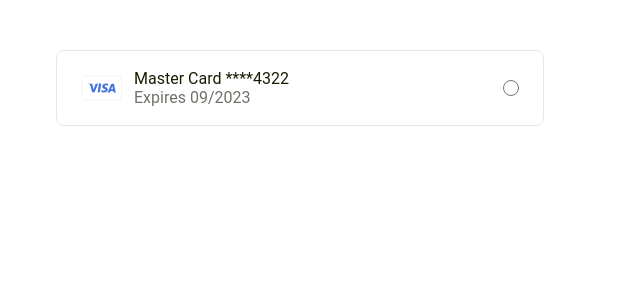
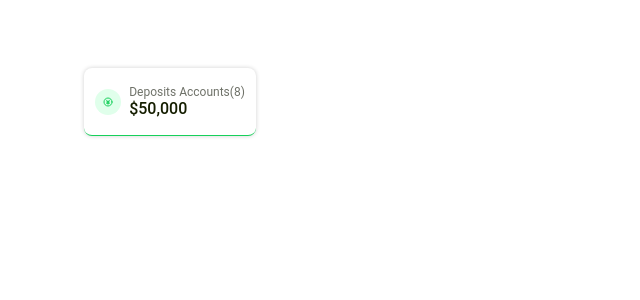
Before and after one commit to c-kiplimo/statement_ui, a Next.js app: page /statement/dev in a window 1280 px wide. Shown: the top 300 px of the page, without its empty margins (0-640 px from the left). Built offline with nearby package versions, Linux system fonts and the light colour scheme.

Commit message:
solved merge conflict

```diff
--- a/src/app/statement/dev/page.tsx
+++ b/src/app/statement/dev/page.tsx
@@ -1,8 +1,11 @@
 "use client";
 import React, { Fragment, useState } from "react";
 import withContainer from "../../../components/molecules/shared/statement-core/statement.container.hoc";
-import SelectionCard from "@/src/components/widgets/card-info/card-info-radio";
-import RadioButton from "@/src/components/atoms/radio/radioButton";
+import AccountsBalanceOverview from "@/src/components/widgets/accounts-balance-summary/accounts.balance.overview";
+
+const svg=(<svg width="10" height="10" viewBox="0 0 10 10" fill="none" xmlns="http://www.w3.org/2000/svg">
+<path d="M3.66667 3.22222L5 5.44444M5 5.44444L6.33333 3.22222M5 5.44444V7.22222M3.66667 5H6.33333M3.66667 6.33333H6.33333M9 5C9 5.52529 8.89654 6.04543 8.69552 6.53073C8.4945 7.01604 8.19986 7.45699 7.82843 7.82843C7.45699 8.19986 7.01604 8.4945 6.53073 8.69552C6.04543 8.89654 5.52529 9 5 9C4.47471 9 3.95457 8.89654 3.46927 8.69552C2.98396 8.4945 2.54301 8.19986 2.17157 7.82843C1.80014 7.45699 1.5055 7.01604 1.30448 6.53073C1.10346 6.04543 1 5.52529 1 5C1 3.93913 1.42143 2.92172 2.17157 2.17157C2.92172 1.42143 3.93913 1 5 1C6.06087 1 7.07828 1.42143 7.82843 2.17157C8.57857 2.92172 9 3.93913 9 5Z" stroke={"#17D05B"} stroke-linecap="round" stroke-linejoin="round"/>
+</svg>);
 
 const Dev = () => {
   const [selectedOption, setSelectedOption] = useState<string | null>(null);
@@ -37,19 +40,16 @@ const Dev = () => {
 
   return (
     <Fragment>
-      <div style={{ marginTop: "10px" }}>
-        <SelectionCard
-          icon={cardIcon}
-          label="Master Card ****4322"
-          description="Expires 09/2023"
-          name="card-info"
-          value={selectedOption}
-          onSelection={(event) => {
-            console.log(event);
-          }}
-        />
-      </div>
-
+      <div className="m-7">
+          <AccountsBalanceOverview
+          icon={svg}
+          accountName='Deposits Accounts(8)'
+          accountBalance='$50,000'
+          imageBackgroundcolor={"#E0FFEB"}
+          imageColor={"#17D05B"}
+          >
+          </AccountsBalanceOverview>
+        </div>
     </Fragment>
   );
 };
--- /dev/null
+++ b/src/components/widgets/accounts-balance-summary/accounts.balance.overview.module.css
@@ -0,0 +1,17 @@
+.container{
+    display: flex;
+    justify-content: center;
+    align-items: center;
+    padding: 16px 8px;
+    gap: 8px;
+    width: 172px;
+    height: 68px;
+    background: #FFFFFF;
+    border-bottom: 1px solid;
+    box-shadow: 0px 0px 4px rgba(0, 0, 0, 0.19);
+    border-radius: 8px;
+}
+.icon{
+    padding: 8px;
+    border-radius: 21px;
+}
--- /dev/null
+++ b/src/components/widgets/accounts-balance-summary/accounts.balance.overview.tsx
@@ -0,0 +1,46 @@
+import React, { CSSProperties, ReactNode } from 'react'
+import styles from './accounts.balance.overview.module.css'
+import ImageIcon from '../../atoms/imageIcon/imageIcon'
+import VerticalInfoDescription from '../../atoms/text/vertical-info-description';
+
+
+type acctsBalanceProps={
+    icon:ReactNode,
+    accountName:string,
+    accountBalance:string,
+    imageBackgroundcolor:string,
+    imageColor:string,
+    onClick?:(e:any)=>void
+}
+
+function AccountsBalanceOverview(props:acctsBalanceProps) {
+  return (
+    <div className={styles.container} onClick={props.onClick} style={{borderColor:props.imageColor}}>
+      <div className={styles.icon} style={{background: props.imageBackgroundcolor}}>
+        <AccountsBalanceOverview.Icon icon={props.icon}/>
+      </div>
+      <div>
+        <AccountsBalanceOverview.Account title={props.accountName} description={props.accountBalance}
+         textStyle={{color:'#6F7269', fontWeight:'400', fontSize:'12px'}}
+
+         descriptionStyle={{fontWeight:'500', color:'#151E00' }}/>
+      </div>
+    </div>
+  )
+}
+
+export default AccountsBalanceOverview;
+
+type iconProps ={
+    icon:ReactNode,
+    style?:CSSProperties
+}
+type accountInfoProp={
+    title:string,
+    description:string,
+    textStyle?:CSSProperties,
+    descriptionStyle?:CSSProperties
+}
+
+AccountsBalanceOverview.Icon = (props:iconProps) => <ImageIcon icon={props.icon} />
+AccountsBalanceOverview.Account = (props:accountInfoProp)=> <VerticalInfoDescription title={props.title} description={props.description} titleStyle={props.textStyle} descriptionStyle={props.descriptionStyle}/>
```
